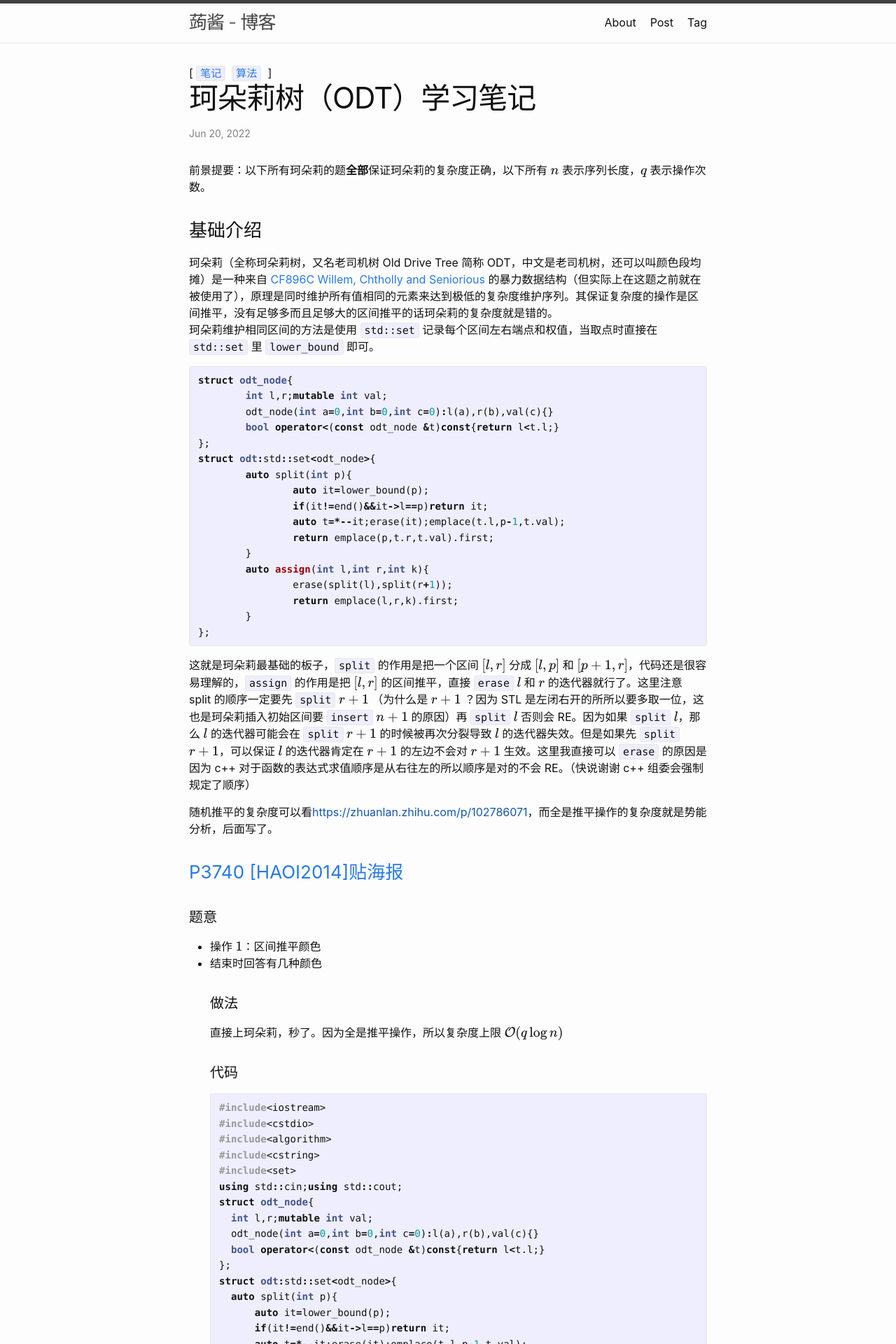
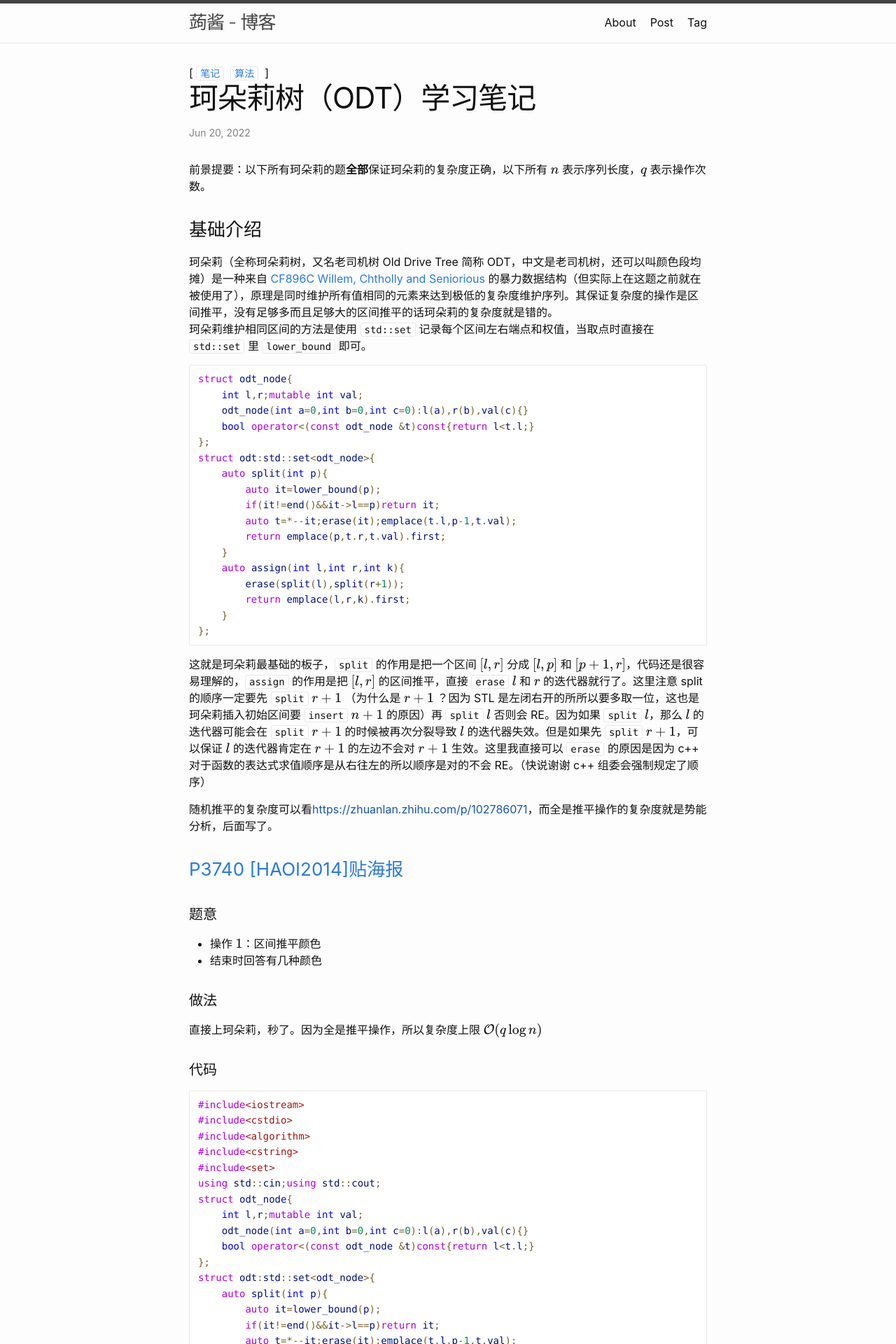
Before and after one commit to PiperBetle/PiperBetle.github.io, a Jekyll site: the page built from _posts/2022-06-20-odt-learn.md, in a window 1280 px wide. Shown: the top 1920 px of the page at 70% size. Built offline with Jekyll 4.4.1, drawn with Linux system fonts in a browser that asks for light colours; formulas are drawn with MathJax 3.

Commit message:
add highlight

````diff
--- a/_posts/2022-06-20-odt-learn.md
+++ b/_posts/2022-06-20-odt-learn.md
@@ -33,8 +33,10 @@ struct odt:std::set<odt_node>{
 随机推平的复杂度可以看[https://zhuanlan.zhihu.com/p/102786071]()，而全是推平操作的复杂度就是势能分析，后面写了。
 ### [P3740 [HAOI2014]贴海报](https://www.luogu.com.cn/problem/P3740)
 #### 题意
+
 - 操作 $1$：区间推平颜色
 - 结束时回答有几种颜色
+
 #### 做法
 直接上珂朵莉，秒了。因为全是推平操作，所以复杂度上限 $\mathcal O(q\log n)$
 #### 代码
@@ -76,7 +78,7 @@ signed main(){
 }
 ```
 ### [P2391 白雪皑皑](https://www.luogu.com.cn/problem/P2391)
-#### 题意v
+#### 题意
 直接推平会因为 $10^7$ 的 $\log$ 被超时，但是会发现只有后最后 $n$ 次操作有效，那就直接推平去吧！复杂度是 $\mathcal O(n\log n)$。
 #### 代码
 ```cpp
@@ -118,9 +120,11 @@ signed main(){
 ```
 ### [CF915E Physical Education Lessons](https://www.luogu.com.cn/problem/CF915E)
 #### 题意
+
 - 操作 $1$：区间推平成 $0$
 - 操作 $2$：区间推平成 $1$
 - 每次操作完后询问 $1$ 的数量
+
 #### 做法
 推平直接推平就行了。暴力统计答案的复杂度可以被卡，考虑直接维护总区间的答案，当一段 $0$ 变成 $1$ 后答案增加区间长度，$1$ 变成 $0$ 时在推平后答案减少区间长度即可做到 $\mathcal O(q\log n)$ 的正确复杂度。
 #### 代码
@@ -161,6 +165,7 @@ signed main(){
 ```
 ### [P5350 序列](https://www.luogu.com.cn/problem/P5350)
 #### 题意
+
 - 操作 $1$：求 $a_l$ 到 $a_r$ 的和
 - 操作 $2$：将 $a_l$ 到 $a_r$ 赋值为 $\mathrm{val}$
 - 操作 $3$：将 $a_l$ 到 $a_r$ 加上$\mathrm{val}$
@@ -168,6 +173,7 @@ signed main(){
 - 操作 $5$：将 $a_{l_1}$ 到 $a_{r_1}$ 与 $a_{l_2}$ 到 $a_{r_2}$ 交换
 - 操作 $6$：将 $a_l$到 $a_r$ 翻转
 - 保证数据随机。
+
 #### 做法
 珂朵莉直接按照题意模拟即可。因为数据是随机而且有推平操作可以保证珂朵莉的复杂度。操作 $1$ 和 $3$ 直接枚举区间，操作 $2$ 直接推平。其他操作可以把区间存到 `std::vector` 里慢慢搞。复杂度只有 $\mathcal O(n\log n)$。
 #### 代码
@@ -303,10 +309,12 @@ signed main(){
 ```
 ### [ABC255H Range Harvest Query](https://atcoder.jp/contests/abc255/tasks/abc255_h)
 #### 题意
+
 - 每天第 $n$ 颗树会长 $n$ 个果子
 - 第 $d_i$ 天会收割第 $l_i$ 到 $r_i$ 棵树上的所有果子
 - 输出每次收割的果子数量
 - $n\le10^{18}$ $q\leq2\times10^5$
+
 #### 做法
 考虑暴力珂朵莉，每次进行一次全局加法，然后把 $l_i$ 到 $r_i$ 的和乘上每棵树自己的贡献再把这段区间推平了，可以发现这种做法极其依赖随机数据，可以通过构造大量散区间卡到 $\mathcal O(q^2\log q)$ 的复杂度。考虑这种做法的复杂度瓶颈是每次询问之前的全局加，而全部都加等于全部都不加，所以应该只对 $l_i$ 到 $r_i$ 进行操作才能保证正确的复杂度（珂朵莉重要思想），所以考虑修改标记含义，每段区间的 $val$ 表示上一次采摘果子的时间，这样拿这次的时间减去上次的时间再乘上贡献最后全部加起来就是答案了。每次暴力区间后都会推平，每次推平最多 `split` 两次，每次 `split` 最多增加一段区间，所以最多暴力 $q$ 个区间，每次是 $\mathcal O(\log q)$，所以复杂度是 $\mathcal O(q\log q)$ 是正确的。不要忘记多多取模哦~
 #### 代码
@@ -364,9 +372,11 @@ signed main(){
 ```
 ### [ABC256H I like Query Problem](https://atcoder.jp/contests/abc256/tasks/abc256_h)
 #### 题面
+
 - 操作 $1$：将 $a_l$ 到 $a_r$ 赋值为 $\lfloor\dfrac{a_i}x\rfloor$
 - 操作 $2$：将 $a_l$ 到 $a_r$ 赋值为 $x$
 - 操作 $3$：求 $\sum_{i=l}^ra_i$
+
 #### 做法
 使用珂朵莉进行维护，操作 $1$ 进行时对相同的块进行合并，操作 $2$ 直接推平，操作 $3$ 暴力求和。这种做法可以被全是操作 $3$ 卡掉。使用树套树，在珂朵莉内维护一个线段树，每次操作 $1$ 之前对线段加上 ${\lfloor\frac vx\rfloor}-v$，每次操作 $2$ 之前对线段加上 $x-v$，操作 $3$ 就可以直接使用线段树的询问了。复杂度是 $\mathcal O((n+q)\log n\log a_i)$
 #### 代码
@@ -467,7 +477,9 @@ signed main(){
 ```
 ### [CF1705E Mark and Professor Koro](https://codeforces.com/problemset/problem/1705/E)
 #### 题面
+
 - 给定一个二进制数，每次操作减去再加上一个二的幂，每次操作后输出最高位。
+
 #### 做法
 可以采取珂朵莉去维护这个数，加法就相当于把后面一段连续的 $1$ 推平，在下一个位置放个 $1$。减法相当于把后面一段连续的 $0$ 推平成 $1$，在下一个位置放个 $1$。输出最高位直接从后向前遍历，同时推平连续段来保证复杂度即可。因为每次操作只会增加少量区间，暴力遍历的区间也会被推平，复杂度是 $\mathcal O(n\log n)$。
 #### 代码
@@ -527,9 +539,11 @@ signed main(){
 ```
 ### [CF1638E Colorful Operations](https://codeforces.com/problemset/problem/1638/E)
 #### 题面
+
 - 操作 $1$：将 $a_l$ 到 $a_r$ 颜色推平为 $c$
 - 操作 $2$：将所有颜色 $c$ 加上 $x$
 - 操作 $3$：求 $a_i$ 的值
+
 #### 做法
 推平直接采用珂朵莉的推平，考虑颜色是所有颜色一起加的，那就为每个颜色维护一个加法 tag，那么操作 $1$ 在推平时加上原先的颜色 tag 再减去现在颜色的 tag，这个可以用一个树状数组去维护，在查询的时候输出这个点的值和这个颜色 tag 值的和即可。推平的区间数量是线性的（就相当于只有推平操作的珂朵莉，这种珂朵莉复杂度一定是正确的），树状数组带一个 $\log$，所以复杂度是 $\mathcal O(q(\log n+\log q))$。
 #### 代码
@@ -586,8 +600,10 @@ signed main(){
 ```
 ### [P4979 矿洞：坍塌](https://www.luogu.com.cn/problem/P4979)
 #### 题面
+
 - 操作 $1$：把 $[l,r]$ 推平成 $k$
 - 操作 $2$：询问 $[l,r]$ 颜色是否相等且 $a_{l-1}$ 的颜色是否等于 $a_{r+1}$
+
 #### 做法
 操作 $1$ 直接采用珂朵莉直接推平，操作 $2$ 可以先在 $\mathcal O(\log n)$ 判断 $a_{l-1}$ 和 $a_{r+1}$ 的颜色，对于 $[l,r]$ 的颜色直接暴力访问，在访问后把颜色相同的块并起来就行了，因为全是推平，所以复杂度是 $\mathcal O((n+q)\log n)$。
 #### 代码
@@ -649,7 +665,9 @@ signed main(){
 ### [CF1690G Count the Trains](https://codeforces.com/problemset/problem/1690/G)
 #### 题面
 给定一辆火车，给定每个车厢的最大速度，要求每个车厢的速度不得大于前一个。
+
 - 操作 $1$：把第 $x$ 节车厢速度减少 $k$
+
 每次操作后输出连续段个数
 #### 做法
 和上一题做法相同，每次修改后向后尽量合并就行了。复杂度是 $\mathcal O((n+q)\log n)$。
@@ -788,8 +806,10 @@ signed main(){
 ```
 ### [Nastya Hasn't Written a Legend](https://codeforces.com/problemset/problem/1136/E)
 #### 题面
+
 - 操作 $1$：$a_i\leftarrow a_i+x$，然后重复以下过程：若 $a_{i+1}<a_i+k_i$，则 $a_{i+1}\leftarrow a_i+k_i,i\leftarrow i+1$，否则结束本次操作
 - 操作 $2$：输出 $\sum_{i=l}^ra_i$
+
 #### 做法
 整个序列可以被划分成若干个连续段，其中每一个连续段除了开头，后面每一个数都满足 $a_i=a_{i-1}+k_{i-1}$。而且如果一个连续段被修改，这个连续段内元素的增量是相等的。如果一次操作 $1$ 跨过了连续段，那么在这次操作之后这两个连续段会被合并。使用珂朵莉维护连续段的遍历与合并，线段树维护区间加区间和。复杂度 $\mathcal O((n+q)\log n)$。
 #### 代码
--- /dev/null
+++ b/_sass/vscode-light.scss
@@ -0,0 +1,89 @@
+.highlight {
+
+  .c,
+  .cm,
+  .c1,
+  .cs {
+    color: #008000;
+  }
+
+  .n,
+  .na,
+  .nc,
+  .no,
+  .ni,
+  .ne,
+  .nf,
+  .nn,
+  .nt,
+  .nv,
+  .nf,
+  .vc,
+  .vg,
+  .vi {
+    color: #001080;
+    font-weight: normal;
+  }
+
+  .nb,
+  .kt,
+  .ow {
+    color: #0000ff;
+    font-weight: normal;
+  }
+
+  .cpf {
+    color: #A31515;
+  }
+
+  .p,
+  .o {
+    color: #795E26;
+    font-weight: normal;
+  }
+
+  .cp,
+  .k,
+  .kc,
+  .kd,
+  .kp,
+  .kr {
+    color: #AF00DB;
+    font-weight: normal;
+  }
+
+  .m,
+  .mf,
+  .mh,
+  .mi,
+  .il,
+  .mo {
+    color: #098658;
+  }
+
+  .s,
+  .sb,
+  .sc,
+  .sd,
+  .s2,
+  .se,
+  .sh,
+  .si,
+  .sx,
+  .sr,
+  .s1,
+  .ss {
+    color: #a31515;
+  }
+}
+
+.highlighter-rouge .highlight {
+  background: #fff
+}
+
+code {
+  tab-size: 4;
+  font-family: "Fira Code", "Inconsolata", "Consolas", "Menlo", "Roboto Mono", "Ubuntu Mono", "Liberation Mono", "Courier New", monospace;
+  background-color: #fff;
+  font-size: 14px;
+}
--- a/assets/css/style.scss
+++ b/assets/css/style.scss
@@ -4,4 +4,5 @@
 
 @import
   "minima/skins/{{ site.minima.skin | default: 'classic' }}",
-  "minima/initialize";
+  "minima/initialize",
+  "vscode-light";
````
